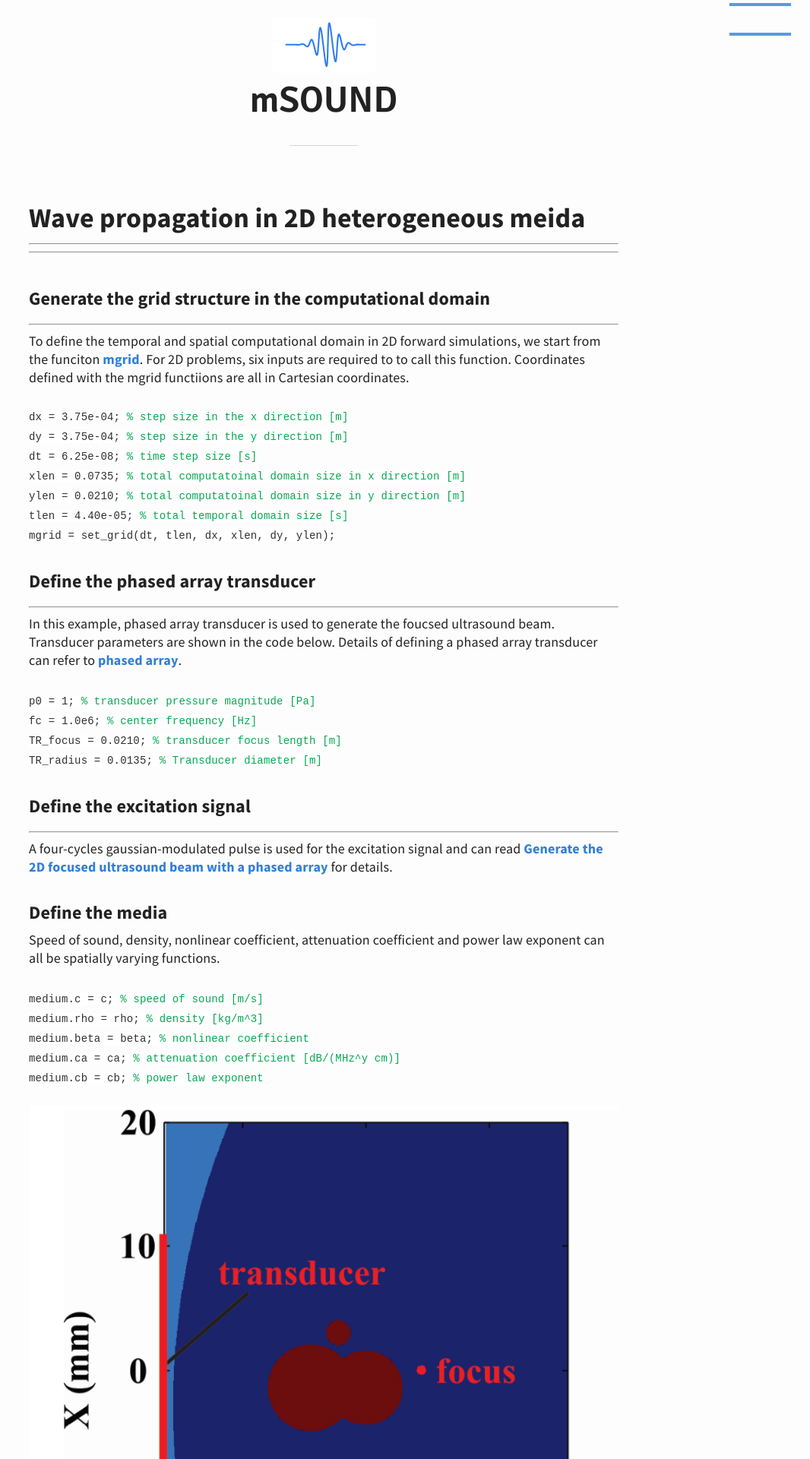
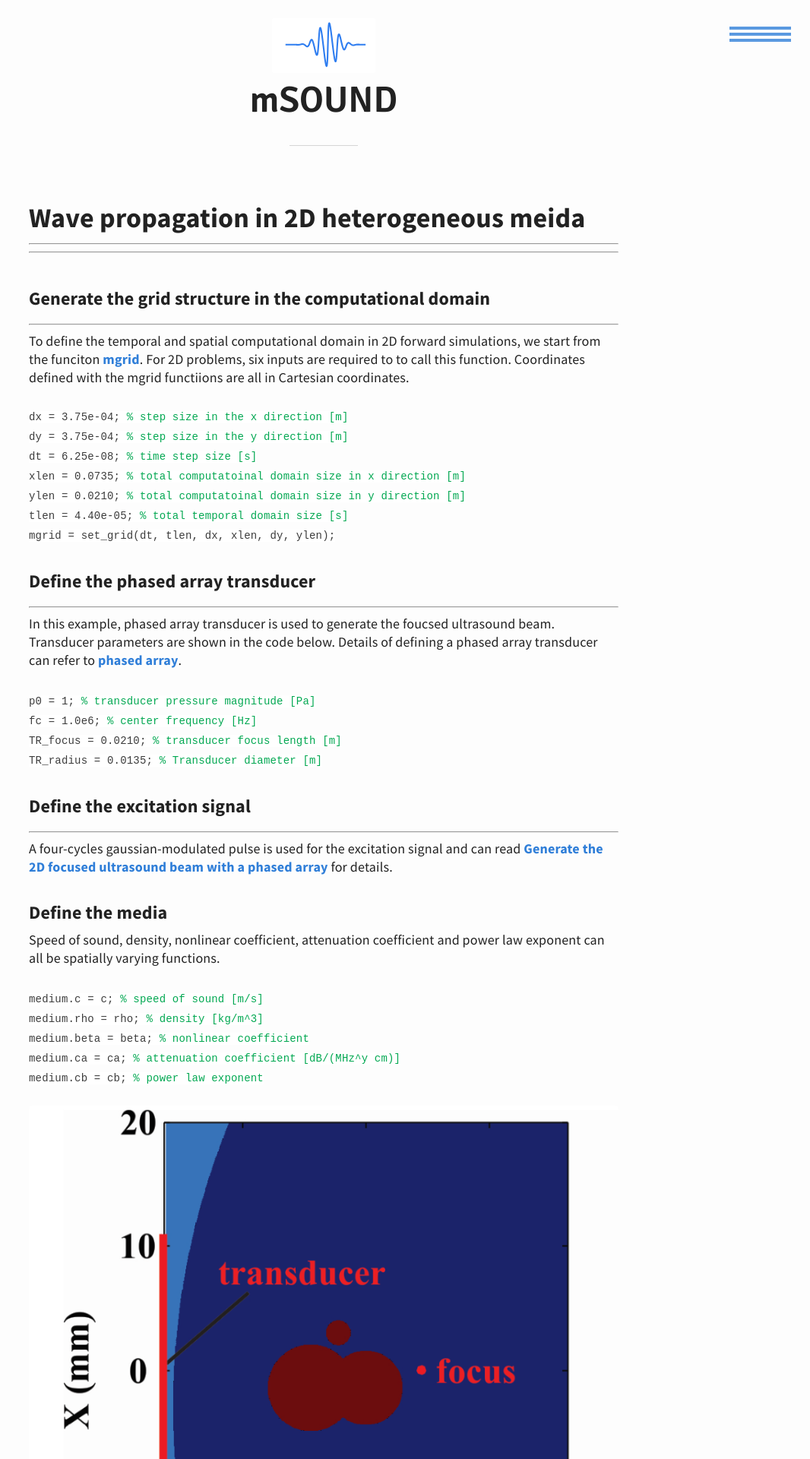
Before and after one commit to m-SOUND/mSOUND, a Jekyll site: the page built from _posts/2019-02-18-Wave_propagation_in_2D_heterogeneous_media.html, in a window 1280 px wide. Shown: the top 1920 px of the page at 76% size, without its empty margins (214-1280 px from the left). Built offline with Jekyll 4.4.1, drawn with Linux system fonts in a browser that asks for light colours.

Commit message:
Update layout.scss

```diff
--- a/_sass/layout.scss
+++ b/_sass/layout.scss
@@ -68,7 +68,7 @@
   &:after, &:before {
     content: "";
     display: block;
-    position: fixed;
+    position: relative;
     height: 4px;
     width: 4.5em;
     background-color: lighten($main-color, 10%);
@@ -200,8 +200,8 @@ img[title="Emerald"] {
   }
 
 code {
-  color: lighten($text-color, 5%);
-  background-color: lighten($main-color, 80%);
+  color: lighten($text-color, 10%);
+  background-color: lighten($main-color,70%);
 }
 
 /* Set the vertical rhythm (and padding-left) for lists inside post content */
```
